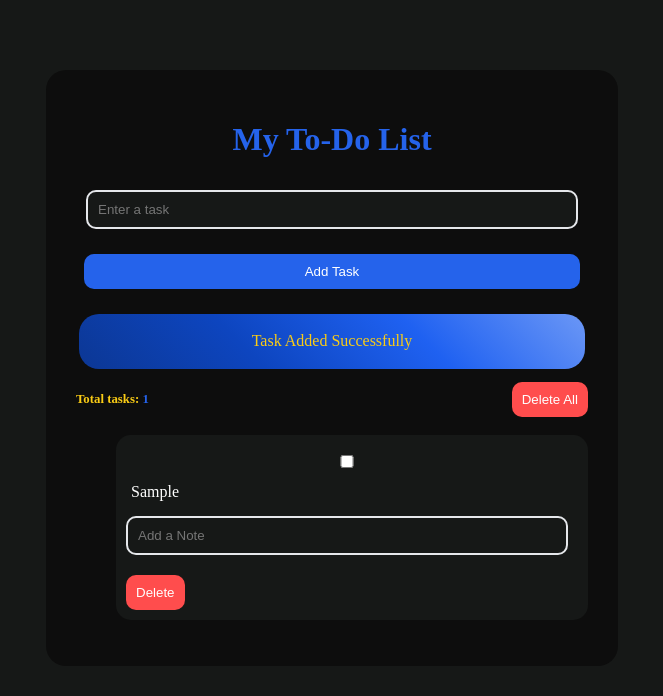
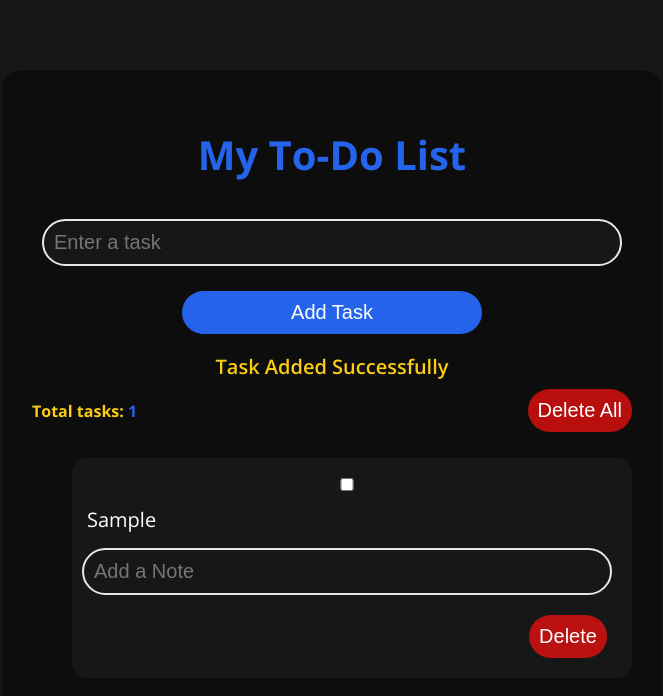
Before and after one commit to Sohaib-Frontend1/ToDoList, a plain HTML site: page index.html in a window 1280 px wide. Both pictures are taken after typing "Sample" into the empty fields and a click on the button "Add Task". Shown: the whole page, without its empty margins (308-971 px from the left). Drawn offline with Linux system fonts and the light colour scheme.

Commit message:
Add files via upload

```diff
--- /dev/null
+++ b/css/style.css
@@ -0,0 +1,182 @@
+:root {
+    --main: #2563eb;
+    --bg: #161817;
+    --border: #e5e7eb;
+    --delete: #f50f0fbd;
+    --dlt-btn-hvr: #e60000;
+    font-size: clamp(14px, 5vw, 20px);
+}
+
+* {
+    color: #fff;
+}
+@font-face {
+    font-family: "Open Sans";
+    src: url("../fonts/OpenSans-VariableFont_wdth\,wght.ttf");
+}
+body {
+    background-color: var(--bg);
+    font-family: "Open Sans", sans-serif;
+}
+
+.app {
+    background-color: #0d0d0d;
+    height: fit-content;
+    width: 70vw;
+    padding: 30px;
+    border-radius: 20px;
+    margin: 70px auto;
+    max-width: 600px;
+}
+
+h1 {
+    text-align: center;
+    color: var(--main);
+}
+
+.input-box {
+    display: flex;
+    flex-direction: column;
+}
+
+input,
+button {
+    border-radius: 30px;
+    padding: 10px;
+    margin: 10px;
+    font-size: 1rem;
+}
+
+input {
+    outline: none;
+    border-style: solid;
+    border-color: var(--border, #e5e7eb);
+    background-color: var(--bg);
+}
+
+button {
+    background-color: var(--main, #2563eb);
+    color: #fff;
+    border: none;
+    width: fit-content;
+    cursor: pointer;
+    transition: 0.3s;
+}
+
+button#addBtn {
+    width: 50%;
+    margin: 15px auto;
+    max-width: 800px;
+}
+
+p#message {
+    color: var(--delete);
+    height: 35px;
+
+    display: flex;
+    justify-content: center;
+    align-items: center;
+    margin: auto;
+    font-weight: 600;
+}
+
+.total {
+    font-size: 0.8rem;
+    font-weight: bold;
+    color: #facc15;
+}
+
+#taskCount {
+    color: var(--main);
+}
+
+ol li {
+    background-color: var(--bg);
+    padding: 10px;
+    border-radius: 15px;
+    margin-bottom: 15px;
+    display: flex;
+    flex-direction: column;
+}
+
+ol li span {
+    width: fit-content;
+    padding: 5px;
+    border-radius: 5px;
+}
+
+ol li input {
+    margin-left: 0;
+}
+ol li button {
+    margin-left: 90%;
+    transform: translateX(-50%);
+}
+
+ol li button,
+.list-top button {
+    /* margin-left: 0;
+    margin-bottom: 0; */
+    background-color: var(--delete);
+}
+
+ol li button:hover{
+    transform: translateX(-50%) scale(1.15);
+}
+
+.list-top button:hover {
+    transform: scale(1.15);
+}
+
+ol li button:hover,
+.list-top button:hover {
+    background-color: var(--dlt-btn-hvr);
+}
+
+li.done span {
+    text-decoration: line-through;
+    color: #facc12;
+    opacity: 0.6;
+    background-color: hsl(0deg 0% 100% / 35%);
+	font-weight: 500;
+}
+
+li.done input {
+    opacity: 0.5;
+    background-color: #f0f0f0;
+    color: var(--bg);
+}
+
+.list-top {
+    display: flex;
+    justify-content: space-between;
+}
+
+.list-top button {
+    padding: 10px;
+    height: fit-content;
+    margin: auto 0;
+}
+
+@media (max-width: 768px) {
+    .app {
+        padding: 10px;
+        width: 90%;
+    }
+
+    h1 {
+        font-size: 1.6rem;
+        white-space: nowrap;
+    }
+
+    p#message {
+        white-space: nowrap;
+        padding: 10px 20px;
+    }
+}
+
+@media (max-width: 425px) {
+    ol li button {
+        margin-left: 85%;
+    }
+}
--- a/index.html
+++ b/index.html
@@ -4,8 +4,8 @@
         <meta charset="UTF-8" />
         <meta name="viewport" content="width=device-width, initial-scale=1.0" />
         <title>To-Do List</title>
-        <link rel="icon" href="./notebook.jpg" type="image/jpg">
-        <link rel="stylesheet" href="style.css" />
+        <link rel="icon" href="./images/icon.jpg" type="image/jpg">
+        <link rel="stylesheet" href="./CSS/style.css" />
     </head>
     <body>
         <div class="app">
@@ -21,6 +21,6 @@
             </div>
             <ol id="taskList"></ol>
         </div>
-        <script src="script.js"></script>
+        <script src="./js/script.js"></script>
     </body>
 </html>
--- /dev/null
+++ b/js/script.js
@@ -0,0 +1,129 @@
+let taskInput = document.getElementById("taskInput"),
+    addBtn = document.getElementById("addBtn"),
+    message = document.getElementById("message"),
+    taskCount = document.getElementById("taskCount"),
+    taskList = document.getElementById("taskList");
+
+let tasks = [],
+    savedTasks = localStorage.getItem("tasks");
+
+if (savedTasks !== null) {
+    tasks = JSON.parse(savedTasks);
+}
+
+let msgTimeout;
+
+function showMsg(msg, isError) {
+    clearTimeout(msgTimeout);
+
+    message.textContent = msg;
+    message.style.color = isError ? "#ff4d4d" : "#facc15";
+
+    msgTimeout = setTimeout(() => {
+        message.textContent = "";
+        message.style.color = "";
+    }, 5000);
+}
+
+function saveTasks() {
+    localStorage.setItem("tasks", JSON.stringify(tasks));
+}
+
+function displayTasks() {
+    taskList.innerHTML = "";
+    tasks.forEach(function (task, index) {
+        let li = document.createElement("li");
+
+        if (task.done) {
+            li.classList.add("done");
+        }
+
+        let taskSpan = document.createElement("span");
+        taskSpan.textContent = task.text;
+
+        let noteInput = document.createElement("input");
+        noteInput.type = "text";
+        noteInput.placeholder = "Add a Note";
+        noteInput.value = task.note || "";
+        // noteInput.readOnly = task.done;
+        noteInput.oninput = function () {
+            tasks[index].note = noteInput.value;
+            saveTasks();
+        };
+
+        let deleteBtn = document.createElement("button");
+        deleteBtn.textContent = "Delete";
+        deleteBtn.onclick = function () {
+            tasks.splice(index, 1);
+
+            saveTasks();
+            displayTasks();
+
+            showMsg("Task Deleted Successfully", false);
+        };
+
+        let checkbox = document.createElement("input");
+        checkbox.type = "checkbox";
+        checkbox.checked = task.done;
+        checkbox.onchange = function () {
+            tasks[index].done = checkbox.checked;
+            saveTasks();
+            displayTasks();
+        };
+
+        noteInput.readOnly = checkbox.checked;
+
+        if (checkbox.checked) {
+            li.classList.add("done");
+        } else {
+            li.classList.remove("done");
+        }
+
+        li.appendChild(checkbox);
+        li.appendChild(taskSpan);
+        li.appendChild(noteInput);
+        li.appendChild(deleteBtn);
+        taskList.appendChild(li);
+    });
+
+    taskCount.textContent = tasks.length;
+}
+
+addBtn.addEventListener("click", function () {
+    let taskText = taskInput.value.trim();
+
+    if (taskText === "") {
+        showMsg("Please Enter New Task", true);
+        return;
+    }
+
+    let newTask = {
+        text: taskText,
+        note: "",
+        done: false
+    };
+
+    tasks.push(newTask);
+
+    saveTasks();
+    displayTasks();
+
+    showMsg("Task Added Successfully", false);
+    taskInput.value = "";
+});
+
+function deleteAll() {
+    if (tasks.length === 0) {
+        showMsg("No items to delete", true);
+        return;
+    }
+
+    tasks = [];
+
+    saveTasks();
+    displayTasks();
+
+    showMsg("All Tasks Deleted Successfully", false);
+}
+
+displayTasks();
```
Also changed, not shown: fonts/OpenSans-VariableFont_wdth,wght.ttf (added), images/icon.jpg (added).
